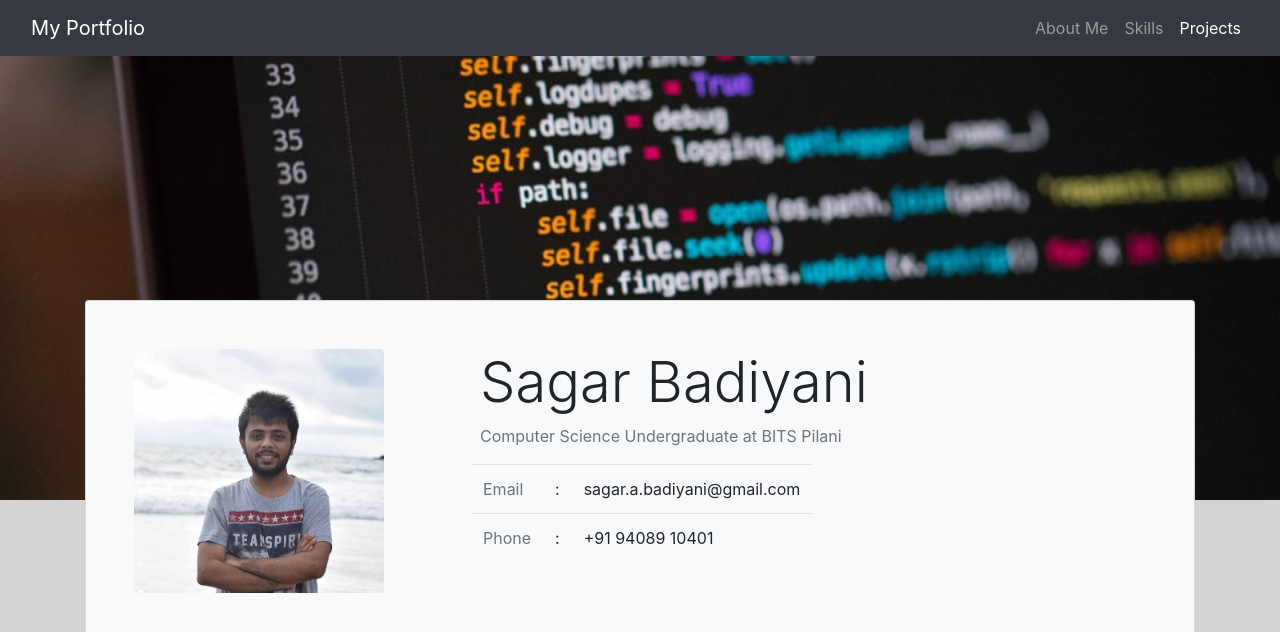
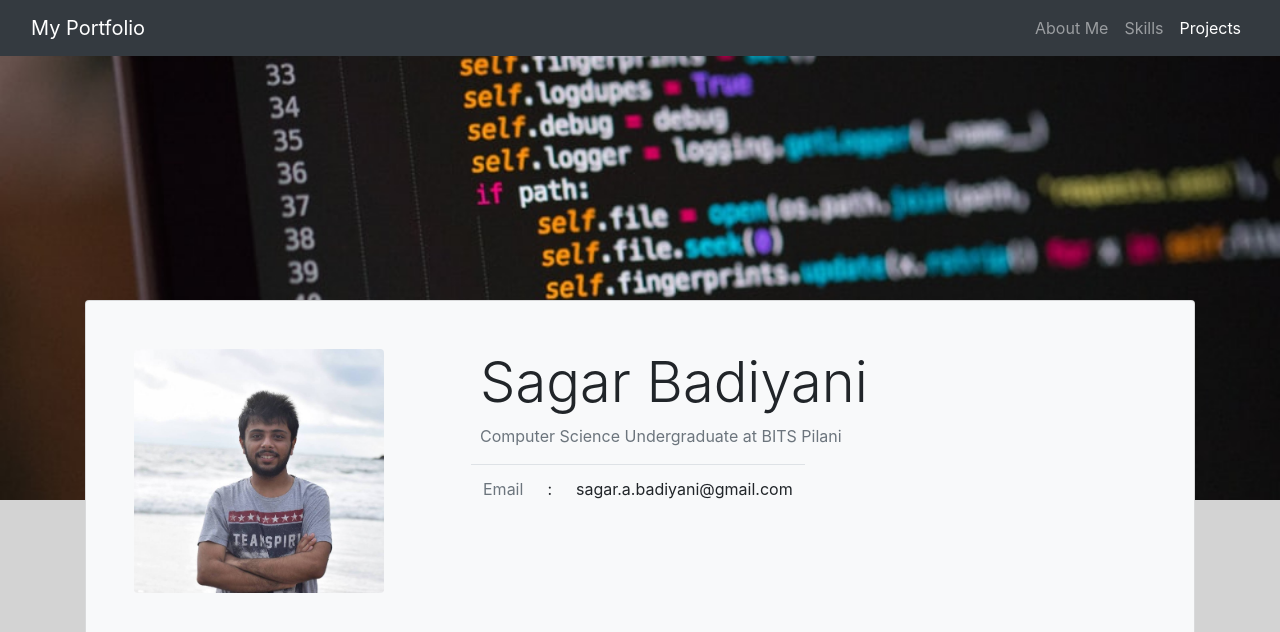
Before and after one commit to sagarbadiyani/sagarbadiyani.github.io, a plain HTML site: page index.html in a window 1280 px wide. Shown: the top 632 px of the page. Drawn offline with nearby package versions, Linux system fonts and the light colour scheme.

Commit message:
Update index.html

```diff
--- a/index.html
+++ b/index.html
@@ -92,15 +92,7 @@
                                                             sagar.a.badiyani@gmail.com
                                                         </td>
                                                     </tr>
-                                                    <tr>
-                                                        <td class="text-muted">
-                                                            Phone
-                                                        </td>
-                                                        <td>:</td>
-                                                        <td>
-                                                            +91 94089 10401
-                                                        </td>
-                                                    </tr>
+
                                                 </table>
                                             </div>
                                         </div>
```
